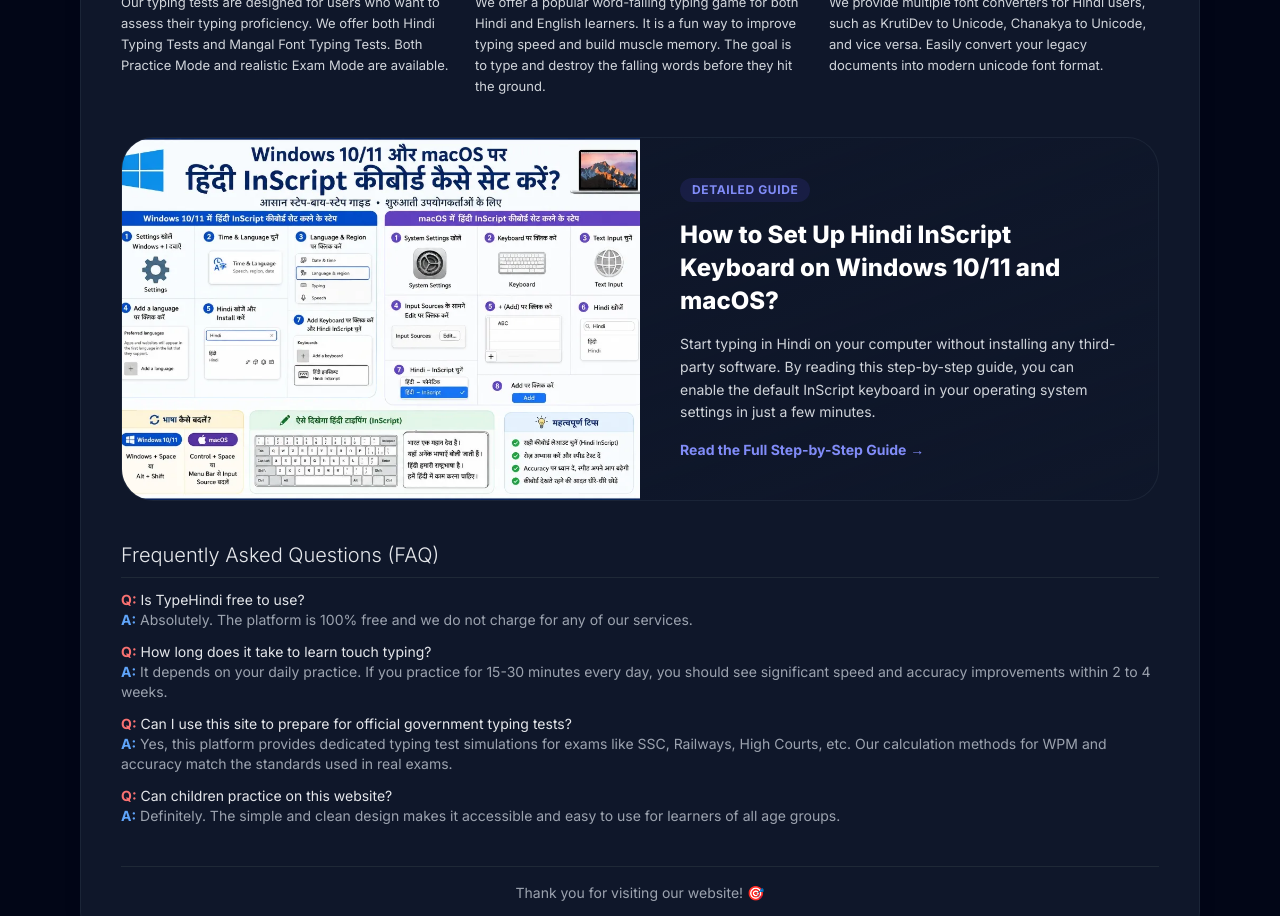
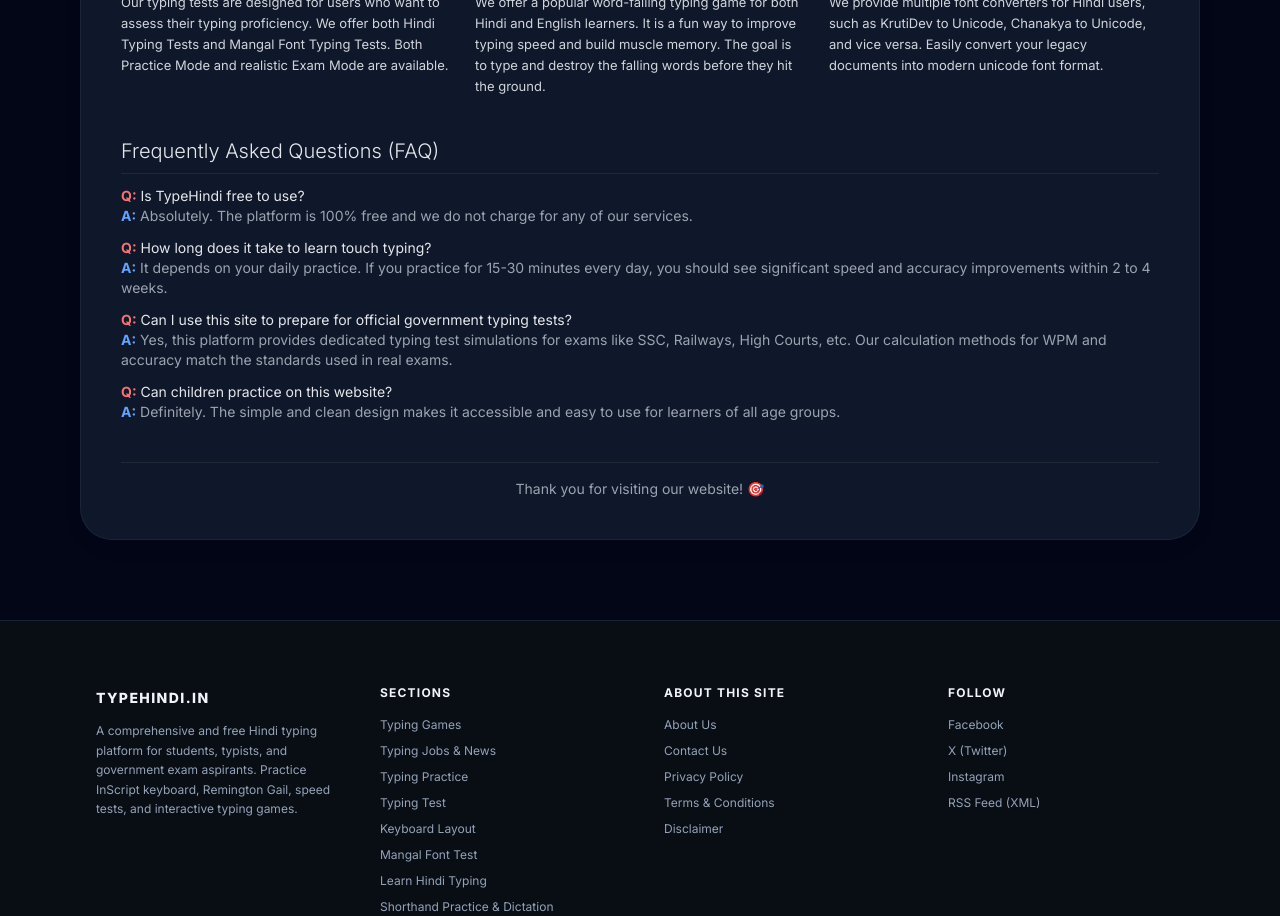
Before and after one commit to therohitbiruli/typehindi, a Next.js app: page / in a window 1280 px wide. Shown: the part 10700-11616 px from the top of the page. Built offline with nearby package versions, Linux system fonts and the light colour scheme.

Commit message:
fix: remove obsolete highlighted guide section from homepage

```diff
--- a/src/app/page.tsx
+++ b/src/app/page.tsx
@@ -916,34 +916,6 @@
               </div>
             </div>
 
-            {/* Highlighted Guide / Article Section */}
-            <div className="border border-slate-200 dark:border-slate-800/80 rounded-[2rem] overflow-hidden bg-gradient-to-br from-indigo-50/50 to-white dark:from-slate-900/30 dark:to-slate-900/90 grid grid-cols-1 md:grid-cols-2">
-              <div className="relative min-h-[250px] md:min-h-[350px]">
-                <img
-                  src="/images/setting-up-hindi-inscript-windows-mac.webp"
-                  alt="How to Set Up Hindi InScript Keyboard on Windows 10/11 and macOS"
-                  className="absolute inset-0 w-full h-full object-cover"
-                />
-              </div>
-              <div className="p-6 md:p-10 flex flex-col justify-center space-y-4">
-                <span className="px-3 py-1 rounded-full bg-primary-100 dark:bg-primary-900/30 text-primary-600 dark:text-primary-400 text-xs font-bold w-fit uppercase tracking-wider">
-                  Detailed Guide
-                </span>
-                <h3 className="text-2xl font-extrabold text-gray-900 dark:text-white leading-snug">
-                  How to Set Up Hindi InScript Keyboard on Windows 10/11 and macOS?
-                </h3>
-                <p className="text-gray-600 dark:text-gray-300 text-sm leading-relaxed">
-                  Start typing in Hindi on your computer without installing any third-party software. By reading this step-by-step guide, you can enable the default InScript keyboard in your operating system settings in just a few minutes.
-                </p>
-                <Link
-                  href="/learn/hindi-typing"
-                  className="inline-flex items-center text-primary-600 dark:text-primary-400 font-bold text-sm hover:underline w-fit"
-                >
-                  Read the Full Step-by-Step Guide <span className="ml-1">→</span>
-                </Link>
-              </div>
-            </div>
-
             <div>
               <h3 className="text-xl font-light text-gray-800 dark:text-gray-200 mb-3 border-b border-gray-100 dark:border-gray-800 pb-2">Frequently Asked Questions (FAQ)</h3>
               <div className="space-y-3 text-sm">
```
